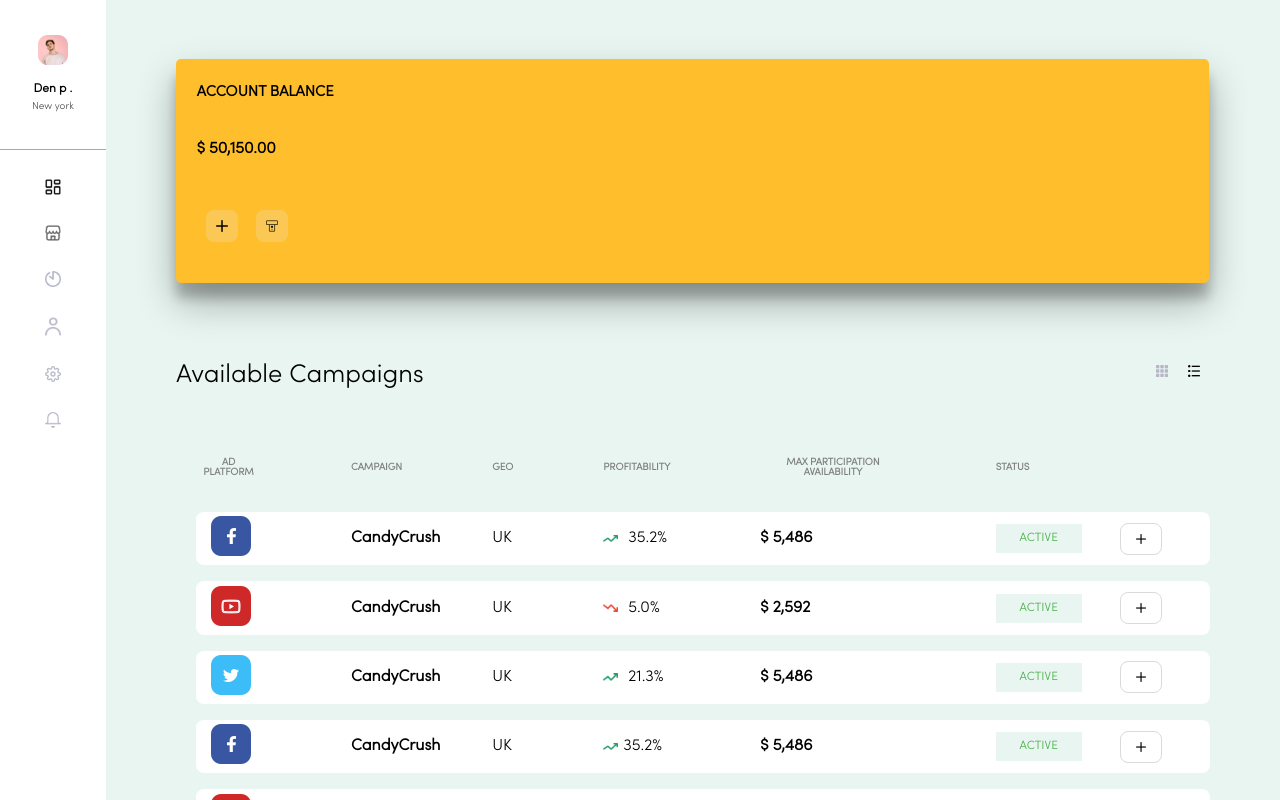
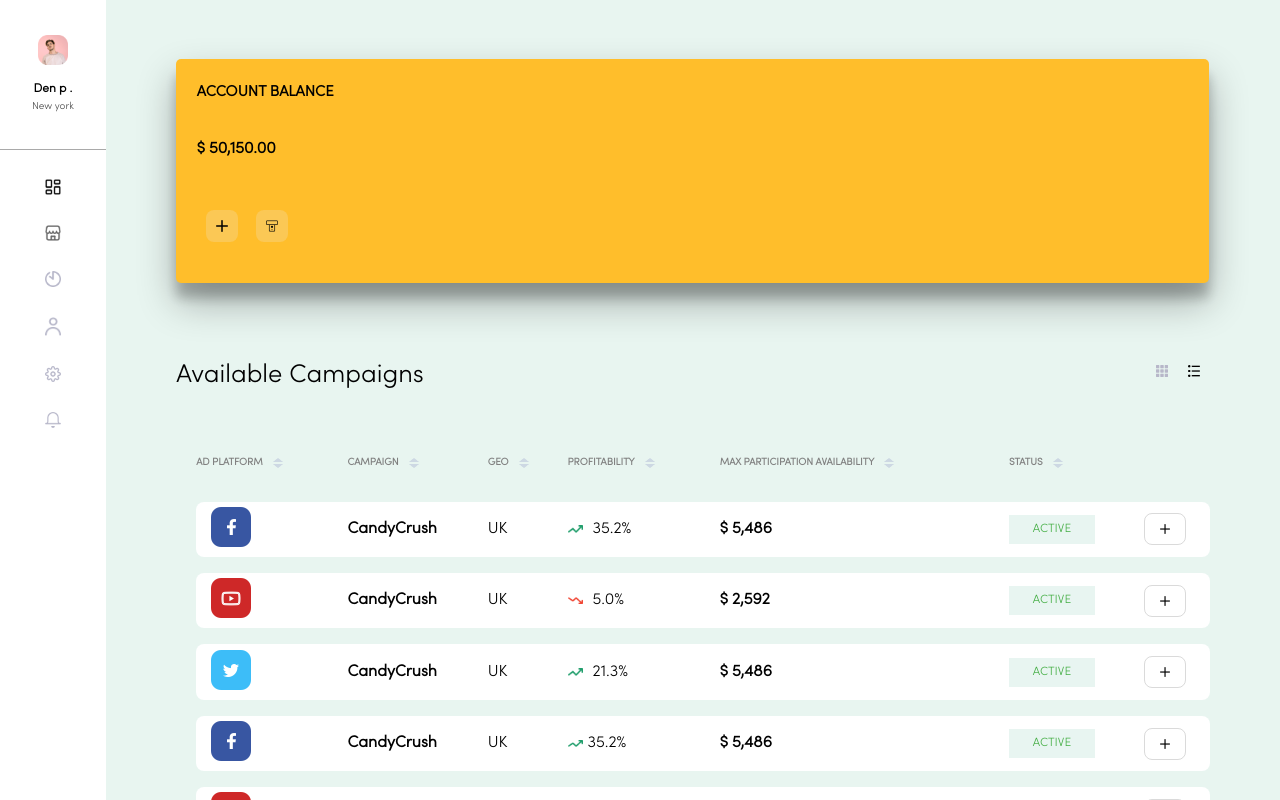
Before and after one commit to codedadysolutions/dashboard, a plain HTML site: page index.html in a window 1280 px wide. Drawn offline with nearby package versions, Linux system fonts and the light colour scheme.

Commit message:
second comit

```diff
--- a/index.html
+++ b/index.html
@@ -84,12 +84,47 @@
 
         <tr>
             <!-- <th></th> -->
-            <th>AD PLATFORM</th>
-            <th>CAMPAIGN</th>
-            <th>GEO</th>
-            <th>PROFITABILITY</th>
-            <th>MAX PARTICIPATION AVAILABILITY</th>
-            <th>STATUS</th>
+            <th>
+
+                <div class="arrow">
+                        AD PLATFORM
+                <img style="height:10px;width:10px;margin-left: 10px;" src="assets/arrows.png">
+             </div>
+            </th>
+            <th>
+                <div class="arrow">
+            CAMPAIGN
+            <img style="height:10px;width:10px;margin-left: 10px;" src="assets/arrows.png">
+            </div>
+            </th>
+            <th>
+                    <div class="arrow">
+
+                GEO
+                <img style="height:10px;width:10px;margin-left: 10px;" src="assets/arrows.png">
+            </div>
+            </th>
+            <th>
+                    <div class="arrow">
+
+                PROFITABILITY
+                <img style="height:10px;width:10px;margin-left: 10px;" src="assets/arrows.png">
+            </div>
+            </th>
+            <th>
+                    <div class="arrow">
+
+                MAX PARTICIPATION AVAILABILITY
+                <img style="height:10px;width:10px;margin-left: 10px;" src="assets/arrows.png">
+            </div>
+            </th>
+            <th>
+                    <div class="arrow">
+
+                STATUS
+                <img style="height:10px;width:10px;margin-left: 10px;" src="assets/arrows.png">
+            </div>
+            </th>
             <th>   </th>
         </tr>
         <tr style="background-color: white;" class="trsection">
--- a/style.scss
+++ b/style.scss
@@ -199,10 +199,16 @@ table{
 }
 th{
     font-size: 10px;
-    padding-right:90px;
+    padding-right:10px;
     padding-bottom: 15px;
     color:grey;
     // cursor: pointer;
+}
+.arrow{
+    display: flex;
+    // flex-direction: row;
+
+
 }
 
 .trimage {
```
Also changed, not shown: assets/arrows.png (added), style.css, 1 other file.
